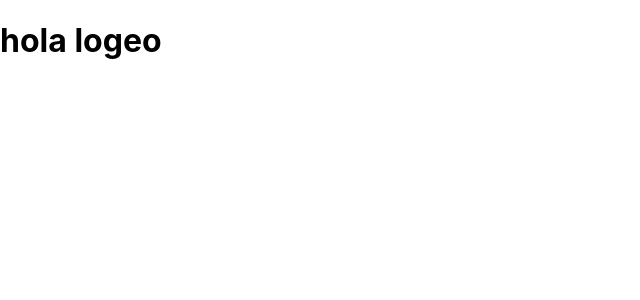
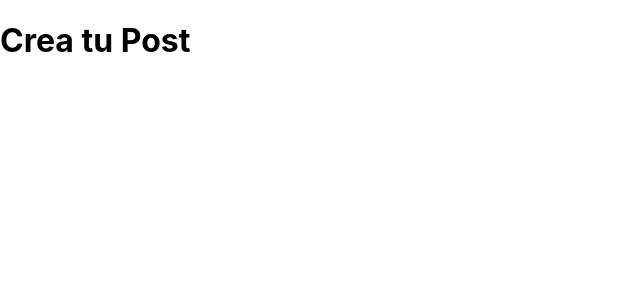
Before and after one commit to romanreyy/trabajoreact, a React (Create React App) app: page /CreatePost in a window 1280 px wide. Shown: the top 300 px of the page, without its empty margins (0-640 px from the left). Built offline with nearby package versions, Linux system fonts and the light colour scheme.

Commit message:
"nuevo commit"

```diff
--- a/src/Conteiners/Do_Post.js
+++ b/src/Conteiners/Do_Post.js
@@ -2,7 +2,8 @@ import React from "react";
 export default function CreatePost (){
     return (
             <div>
-                <h1>hola logeo</h1>
+                <h1>Crea tu Post</h1>
+
             </div>
     );
 }
```
